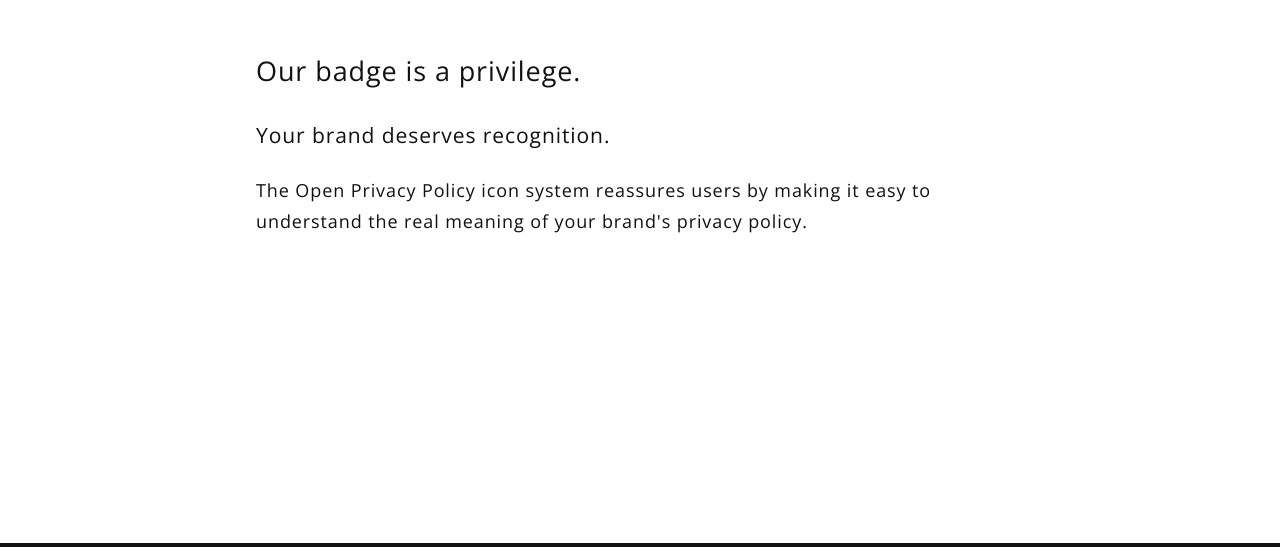
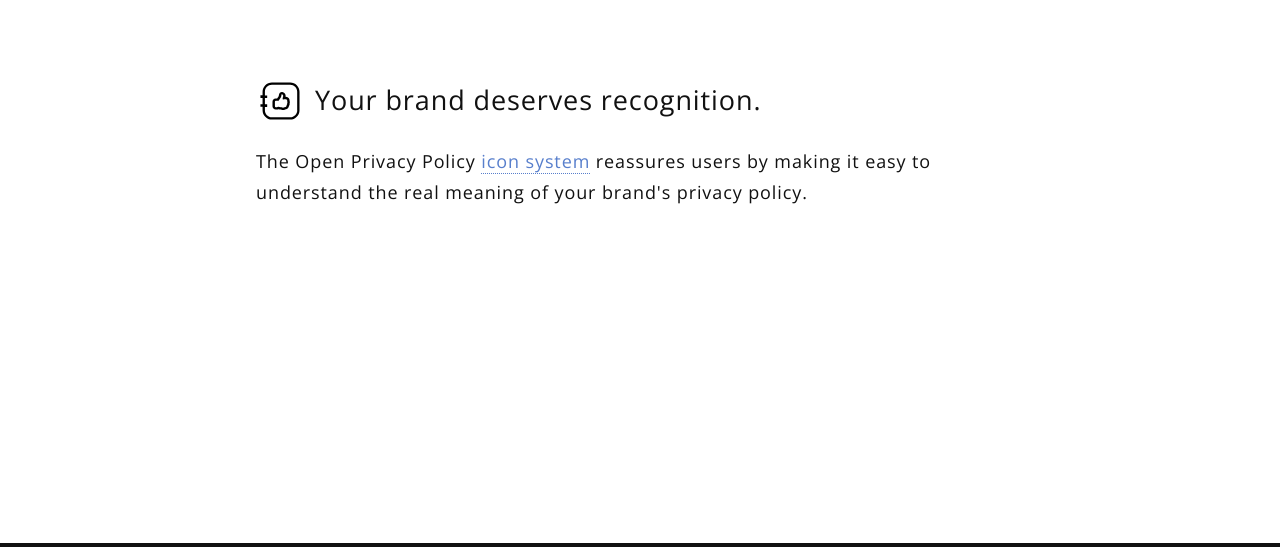
Before and after one commit to UMInteractive/opp, a plain HTML site: page index.html in a window 1280 px wide. Shown: the part 3571-4118 px from the top of the page. Drawn offline with nearby package versions, Linux system fonts and the light colour scheme.

Commit message:
Added links to icon.html; updated styles.

```diff
--- a/css/main.css
+++ b/css/main.css
@@ -115,6 +115,12 @@ section {
 
 #policy {
   padding-top: 100px;
+}
+
+#badge img {
+  float: left;
+  width: 50px;
+  margin-right: 0.5em;
 }
 
 article {
--- a/index.html
+++ b/index.html
@@ -59,12 +59,13 @@
         </article>
       </section>
 
-      <section>
+      <section id="badge">
         <article>
-          <h2>Our badge is a privilege.</h2>
-          <h3>Your brand deserves recognition.</h3>
+          <img src="img/icons/friends-auth.svg" alt="" />
+          <!-- <h2>Our badge is a privilege.</h2> -->
+          <h2>Your brand deserves recognition.</h2>
 
-          <p><!--People are comfortable sharing data.  It is what people do not know which keeps them up at night. --> The <strong>Open Privacy Policy</strong> icon system reassures users by making it easy to understand the real meaning of your brand's privacy policy.</p>
+          <p><!-- People are comfortable sharing data.  It is what people do not know which keeps them up at night. --> The <strong>Open Privacy Policy</strong> <a href="icons.html">icon system</a> reassures users by making it easy to understand the real meaning of your brand's privacy policy.</p>
         </article>
       </section>
 
```
Also changed, not shown: your-policy.html (+2 -0 lines).
